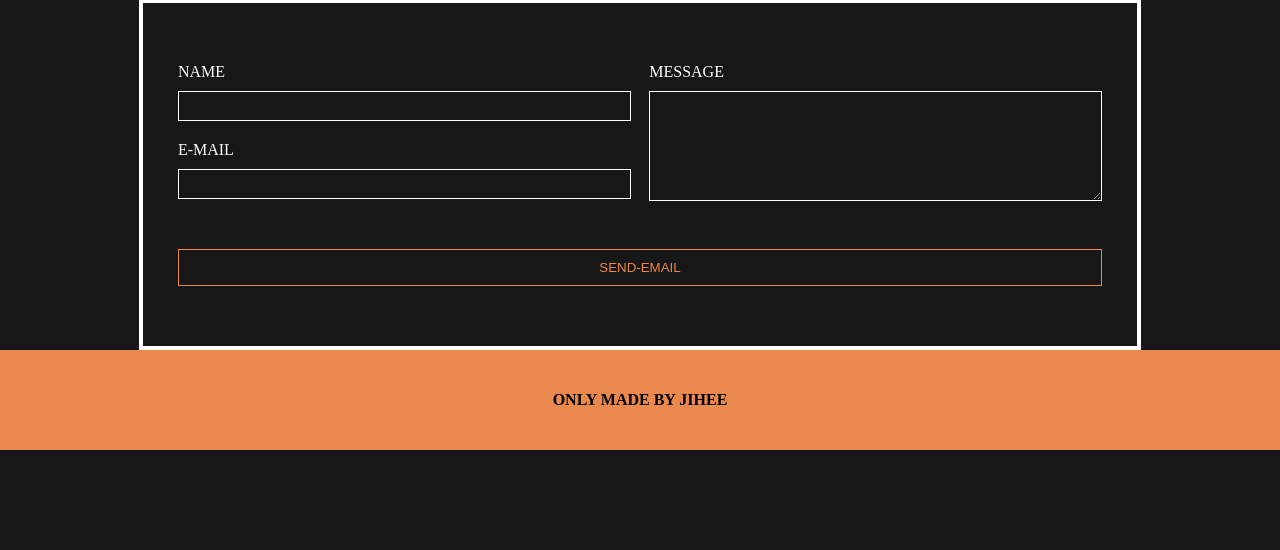
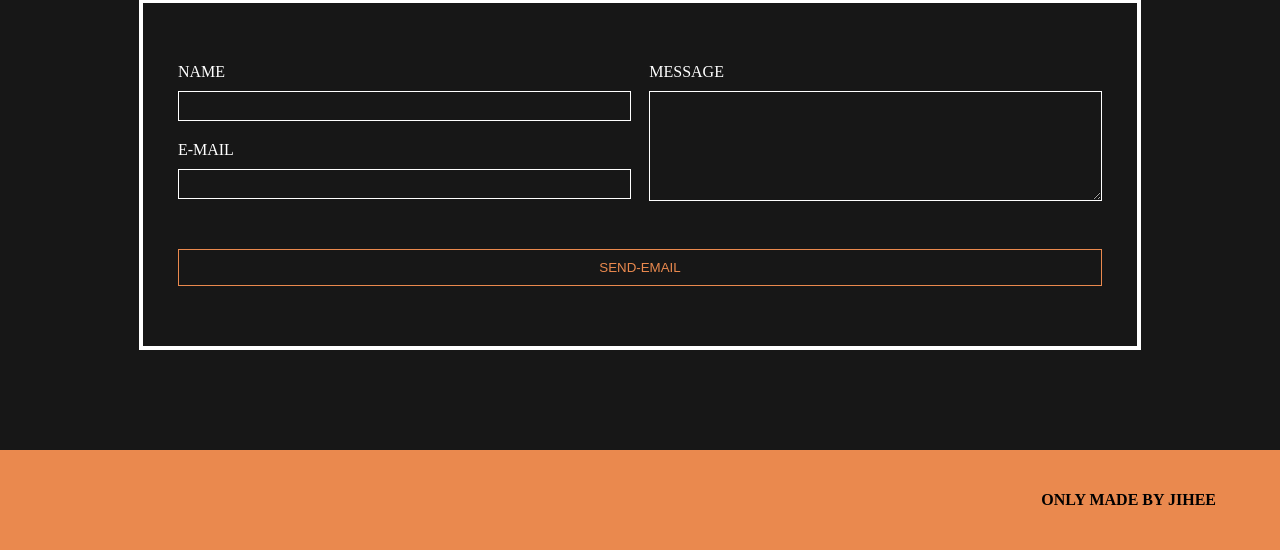
Before and after one commit to jangjiheee/introduce-portfolio, a PHP site: page / in a window 1280 px wide. Shown: the part 4502-5052 px from the top of the page. Before the commit the page ends 4952 px from the top, so only its background shows below. Run offline with PHP 8.4, Linux system fonts and the light colour scheme.

Commit message:
6월 7일 수정

```diff
--- a/css/index.css
+++ b/css/index.css
@@ -720,96 +609,74 @@ section .contact h2 {
     font-size: 4.5em;
   }
 }
-
 @media screen and (min-width: 1460px) {
   section .contact h2 {
     margin-left: 8%;
     font-size: 6.25em;
   }
 }
-
 @media screen and (min-width: 768px) {
   section .contact .mobile-contact {
     display: none;
   }
 }
-
 section .contact .tablet-contact {
   display: none;
 }
-
 @media screen and (min-width: 768px) {
   section .contact .tablet-contact {
     display: block;
   }
 }
-
 section .contact .icon {
-  display: -webkit-box;
-  display: -ms-flexbox;
   display: flex;
-  -webkit-box-pack: center;
-      -ms-flex-pack: center;
   justify-content: center;
   margin-bottom: 20px;
 }
-
 section .contact .icon img {
   width: 40px;
   margin-right: 15px;
 }
-
 section .contact .icon img:last-child {
   margin-right: 0;
 }
-
 section .contact .contact-form {
   border: 4px solid #ffffff;
   padding: 60px 35px;
   color: #ffffff;
   margin-bottom: 100px;
 }
-
 @media screen and (min-width: 768px) {
   section .contact .contact-form {
     width: 87%;
+    margin: 0 auto 100px auto;
+  }
+}
+@media screen and (min-width: 1460px) {
+  section .contact .contact-form .contact-flex-box {
+    width: 90%;
     margin: 0 auto;
   }
 }
-
 section .contact .contact-form .contact-flex-box ul {
   text-align: left;
-  display: -webkit-box;
-  display: -ms-flexbox;
   display: flex;
-  -webkit-box-orient: vertical;
-  -webkit-box-direction: normal;
-      -ms-flex-direction: column;
   flex-direction: column;
 }
-
 @media screen and (min-width: 768px) {
   section .contact .contact-form .contact-flex-box ul {
-    -webkit-box-orient: horizontal;
-    -webkit-box-direction: normal;
-        -ms-flex-direction: row;
     flex-direction: row;
-    -webkit-box-pack: justify;
-        -ms-flex-pack: justify;
     justify-content: space-between;
   }
 }
-
 @media screen and (min-width: 768px) {
   section .contact .contact-form .contact-flex-box ul .flex-group {
     width: 49%;
   }
 }
-
 section .contact .contact-form .contact-flex-box ul .flex-group li {
   margin-bottom: 20px;
 }
-
 section .contact .contact-form .contact-flex-box ul .flex-group li input {
   display: block;
   width: 100%;
@@ -856,9 +719,17 @@ footer {
   line-height: 100px;
   background-color: #ea894e;
 }
-
+@media screen and (min-width: 768px) {
+  footer {
+    text-align: right;
+  }
+}
 footer p {
   color: #000;
   font-weight: 600;
 }
-/*# sourceMappingURL=index.css.map */
+@media screen and (min-width: 768px) {
+  footer p {
+    margin-right: 5%;
+  }
+}/*# sourceMappingURL=index.css.map */
--- a/css/mixin.css
+++ b/css/mixin.css
@@ -1 +1 @@
-/* No CSS *//*# sourceMappingURL=mixin.css.map */
+/*# sourceMappingURL=mixin.css.map */
--- a/scss/index.scss
+++ b/scss/index.scss
@@ -547,10 +547,15 @@ section {
 
             @include responsive(tablet-size) {
                 width: 87%;
-                margin: 0 auto;
+                margin: 0 auto 100px auto;
             }
 
             .contact-flex-box {
+                @include responsive(pc-size) {
+                    width: 90%;
+                    margin: 0 auto;
+                }
+
                 ul {
                     text-align: left;
                     display: flex;
@@ -616,8 +621,15 @@ footer {
     line-height: 100px;
     background-color: $orange;
 
+    @include responsive(tablet-size) {
+        text-align: right;
+    }
+
     p {
         color: #000;
         font-weight: 600;
+        @include responsive(tablet-size) {
+            margin-right: 5%;
+        }
     }
 }
```
Also changed, not shown: other parts of css/index.css (+0 -115 lines), 2 other files. Lines whose indentation alone changed are shown as unchanged.
